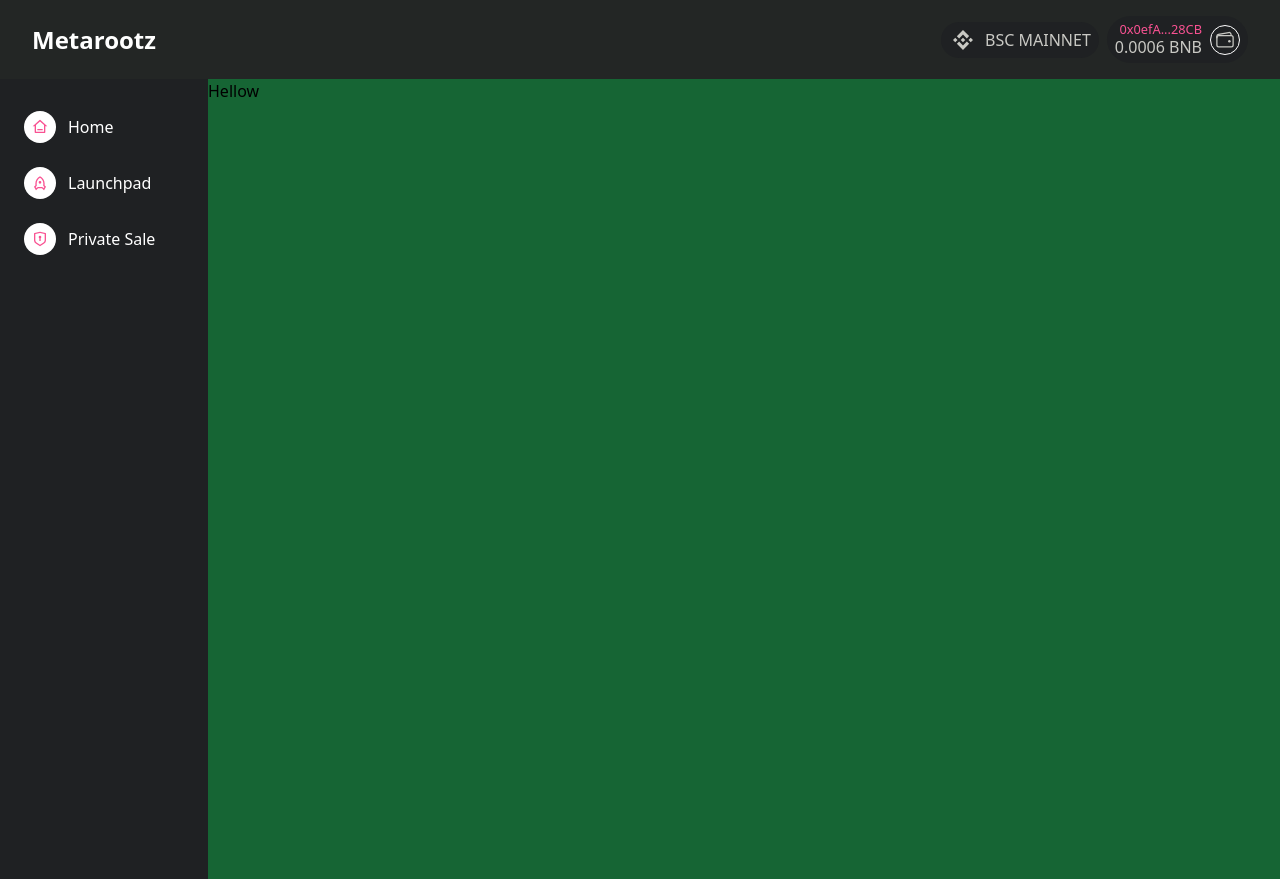
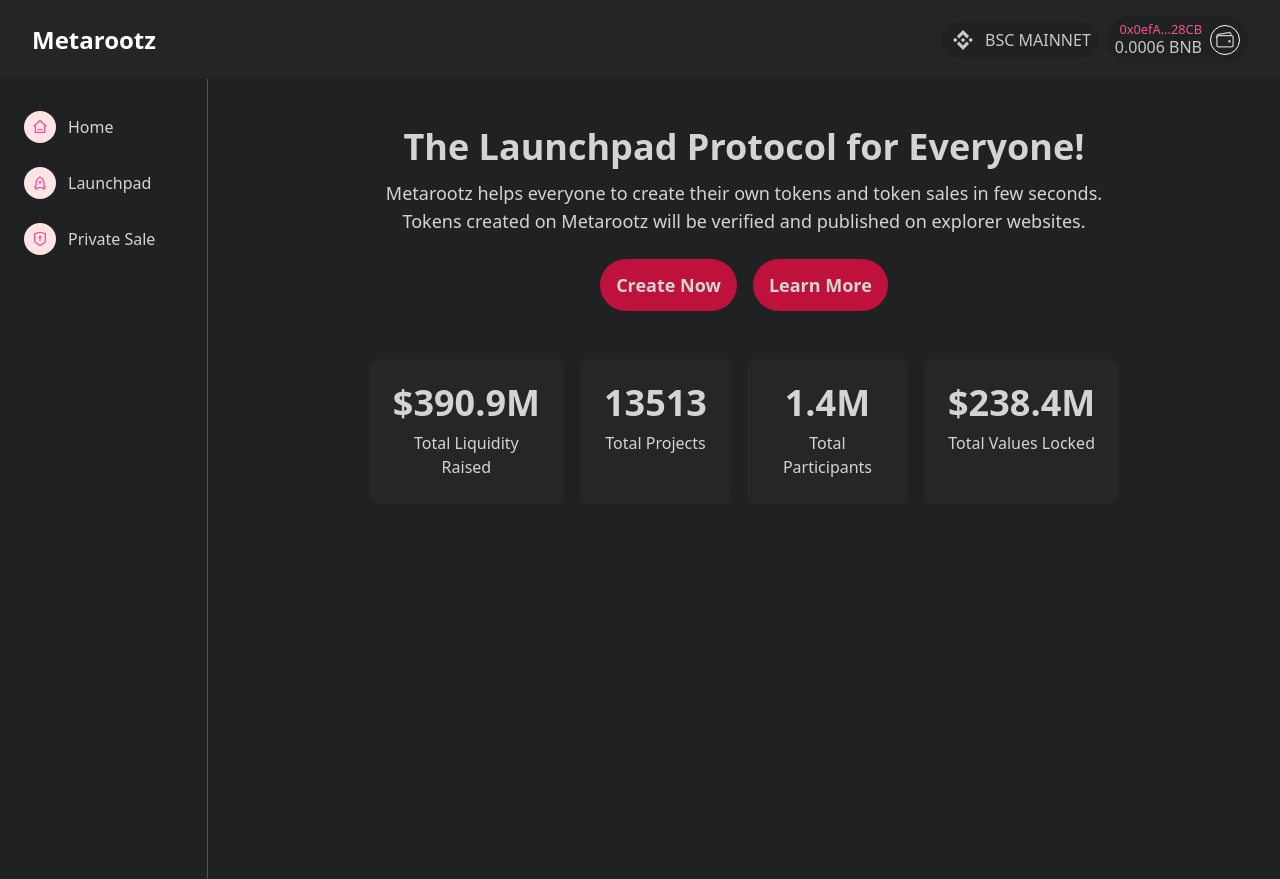
Before and after one commit to OkkashaAlly/practicle-react, a Next.js app: page / in a window 1280 px wide. Built offline with nearby package versions, Linux system fonts and the light colour scheme.

Commit message:
PAGES: index - Protocol Section added

```diff
--- a/layout/SideBar.jsx
+++ b/layout/SideBar.jsx
@@ -1,7 +1,12 @@
 import Link from "next/link";
 import { useState } from "react";
 
-import { RiHome3Line, RiRocketLine, RiShieldKeyholeLine } from "react-icons/ri";
+import {
+  RiHome3Line,
+  RiRocketLine,
+  RiShieldKeyholeLine,
+  RiCheckboxBlankCircleFill,
+} from "react-icons/ri";
 
 const SideBar = () => {
   const navLinks = [
@@ -75,7 +80,11 @@ const SideBar = () => {
   const [mobileMenu, setMobileMenu] = useState(true);
 
   return (
-    <aside className={`min-h-screen ${sidebarOpen ? "w-52" : "w-20"} p-4`}>
+    <aside
+      className={`min-h-screen ${
+        sidebarOpen ? "w-52" : "w-20"
+      } border-r border-neutral-600 p-4`}
+    >
       <div className="">
         {navLinks.map((link, i) => (
           <NavItem
@@ -101,9 +110,9 @@ const NavItem = ({ item, sidebarOpen, setMobileMenu }) => {
         onClick={_ => setMobileMenu(false)}
         className={`p-2 my-2 cursor-pointer ${
           item.active && "bg-neutral-700"
-        } hover:bg-neutral-700 text-white rounded-lg flex items-center gap-3`}
+        } hover:bg-neutral-700 text-neutral-300 rounded-lg flex items-center gap-3`}
       >
-        <span className="h-8 w-8 p-2 bg-white rounded-full flex items-center justify-center">
+        <span className="h-8 w-8 p-2 bg-rose-100 rounded-full flex items-center justify-center">
           {item.icon()}
         </span>
         <span className={`${!sidebarOpen && "hidden"} capitalize`}>
@@ -116,11 +125,11 @@ const NavItem = ({ item, sidebarOpen, setMobileMenu }) => {
       <div
         className={`p-2 my-2 cursor-pointer ${
           item.active && "bg-neutral-700"
-        } hover:bg-neutral-700 text-white rounded-lg `}
+        } hover:bg-neutral-700 text-neutral-300 rounded-lg `}
         onClick={_ => setDropdownOpen(!dropdownOpen)}
       >
         <div className="flex items-center gap-3 ">
-          <span className="h-8 w-8 p-2 bg-white rounded-full flex items-center justify-center">
+          <span className="h-8 w-8 p-2 bg-rose-100 rounded-full flex items-center justify-center">
             {item.icon()}
           </span>
           <span className={`${!sidebarOpen && "hidden"} capitalize`}>
@@ -130,15 +139,15 @@ const NavItem = ({ item, sidebarOpen, setMobileMenu }) => {
       </div>
       <div className={`${!dropdownOpen && "hidden"}  bg-neutral-800 mb-4`}>
         {item.dropdowns.map((drop, i) => (
-          <div
-            key={i}
-            className="capitalize py-2 text-neutral-400 hover:text-neutral-100 ml-6"
-          >
-            <Link href={drop.pathname}>
-              {"> "}
+          <Link href={drop.pathname}>
+              <div
+                key={i}
+                className="capitalize flex items-center py-2 text-neutral-400 hover:text-neutral-100 ml-4"
+              >
+              <RiCheckboxBlankCircleFill className="mr-2 h-2 w-2" />
               {drop.text}
+          </div>
             </Link>
-          </div>
         ))}
       </div>
     </>
--- a/layout/index.jsx
+++ b/layout/index.jsx
@@ -7,7 +7,7 @@ const Layout = ({ children }) => {
       <Navbar />
       <div className="w-full flex">
         <SideBar />
-        <div className="flex-1 bg-green-800 min-h-screen">{children}</div>
+        <div className="flex-1 min-h-screen text-neutral-300">{children}</div>
       </div>
     </div>
   );
--- a/pages/index.jsx
+++ b/pages/index.jsx
@@ -1,5 +1,81 @@
 const Home = () => {
-  return <div>Hellow</div>;
+  return (
+    <div className="min-h-screen">
+      <TopBarPage />
+
+      {/* page */}
+      <div className="flex justify-center pt-12">
+        {/* Protocol  */}
+        <div className="w-[70%] ">
+          <CommonContent
+            title={"The Launchpad Protocol for Everyone!"}
+            sub1={
+              "Metarootz helps everyone to create their own tokens and token sales in few seconds."
+            }
+            sub2={
+              " Tokens created on Metarootz will be verified and published on explorer websites."
+            }
+          />
+
+          {/* buttons  */}
+          <div className="flex justify-center gap-4 my-6">
+            <Button action={_ => {}} text={"create now"} />
+            <Button action={_ => {}} text={"learn more"} />
+          </div>
+
+          {/* items  */}
+          <div className="flex gap-4 mt-12">
+            <ContentCard
+              title={"$390.9M"}
+              subtitle={"Total Liquidity Raised"}
+            />
+            <ContentCard title={"13513"} subtitle={"Total Projects"} />
+            <ContentCard title={"1.4M"} subtitle={"Total Participants"} />
+            <ContentCard title={"$238.4M"} subtitle={"Total Values Locked"} />
+          </div>
+        </div>
+
+        <div className="w-[70%"></div>
+      </div>
+    </div>
+  );
 };
 
+const ContentCard = ({ title, subtitle }) => {
+  return (
+    <div className="p-6 bg-neutral-800 text-center rounded-lg">
+      <img />
+      <h4 className="text-4xl font-semibold mb-2">{title}</h4>
+      <p className="">{subtitle}</p>
+    </div>
+  );
+};
+
+const Button = ({ styles = "primary", action, text }) => {
+  const primary =
+    "font-bold py-3 px-4 bg-rose-700 hover:bg-rose-900 text-neutral-300 rounded-full capitalize text-lg";
+
+  return (
+    <button
+      type="button"
+      onClick={action}
+      className={styles === "primary" ? primary : secondary}
+    >
+      {text}
+    </button>
+  );
+};
+
+const TopBarPage = () => {
+  return <div className="flex "></div>;
+};
+
+const CommonContent = ({ title, sub1, sub2 }) => (
+  <div className="text-center">
+    <h3 className="text-4xl font-bold mb-3">{title}</h3>
+    <p className="text-lg">{sub1}</p>
+    <p className="text-lg">{sub2}</p>
+  </div>
+);
+
 export default Home;
```
